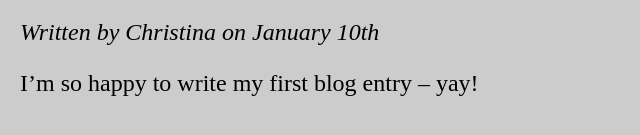
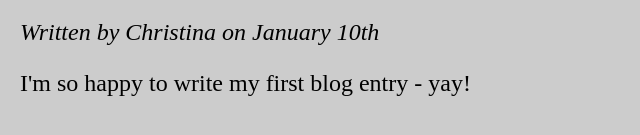
Before and after one commit to 11tag11/HTML-CSS-SoftUni-Sept-23, a plain HTML site: page 02.Exercise HTML&CSS/10_PageContent/page-content.html in a window 1280 px wide. Shown: the part 235-370 px from the top of the page, 0-640 px from the left. Drawn offline with Linux system fonts and the light colour scheme.

Commit message:
Exercise HTML & CSS
Exercise HTML & CSS

```diff
--- a/02.Exercise HTML&CSS/10_PageContent/page-content.html
+++ b/02.Exercise HTML&CSS/10_PageContent/page-content.html
@@ -26,7 +26,7 @@
                 <p>Written by Christina on January 10th
                 </p>
             </header>
-            <p>I’m so happy to write my first blog entry – yay!</p>
+            <p>I&apos;m so happy to write my first blog entry &hyphen; yay!</p>
         </article>
     </section>
 
```
